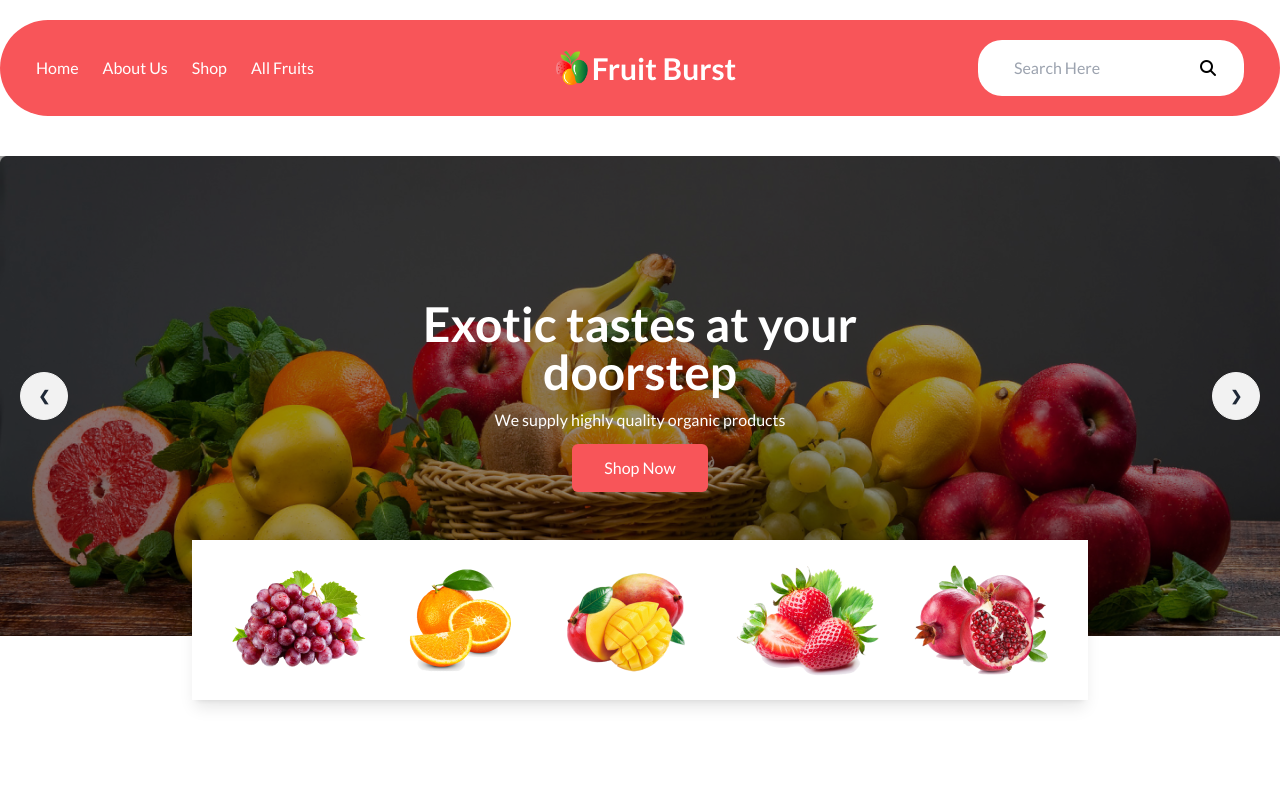
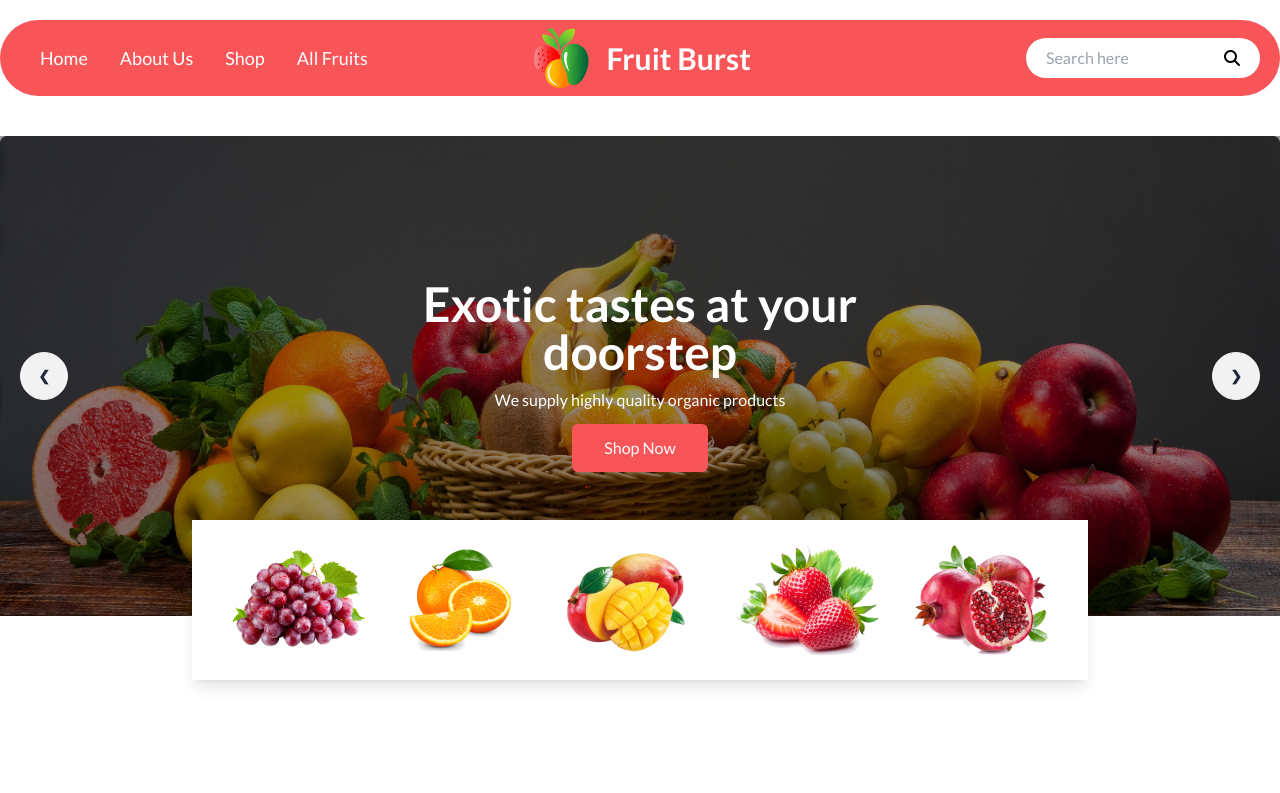
Before and after one commit to redwan9011/redwan-fruit-brust, a plain HTML site: page index.html in a window 1280 px wide. Shown: the top 793 px of the page. Drawn offline with nearby package versions, Linux system fonts and the light colour scheme; grey boxes are pictures that could not be loaded.

Commit message:
added the nav

```diff
--- a/index.html
+++ b/index.html
@@ -20,7 +20,7 @@
       font-family: 'Lato', sans-serif;
     }
 
-    .banner-content {}
+
   </style>
 </head>
 
@@ -28,26 +28,49 @@
 
   <header class="max-w-7xl mx-auto my-5 px-7 md:px-7 lg:px-0">
     <!-- nav section -->
-    <nav
-      class="flex flex-col md:flex-row justify-between items-center bg-[#F85559] md:px-3 lg:px-9 py-5 rounded-3xl md:rounded-[400px] text-white ">
-      <div class="nav-menu">
-        <ul class="flex gap-3 md:gap-2 lg:gap-6 font-normal">
-          <li><a href="#">Home</a></li>
-          <li><a href="#">About Us</a></li>
-          <li><a href="#">Shop</a></li>
-          <li><a href="#">All Fruits</a></li>
-        </ul>
+    <nav class=" mx-auto mt-5   lg:px-0">
+      <div class="navbar bg-[#F85559] text-white rounded-[400px] px-5">
+
+          <div class="navbar-center hidden lg:flex">
+              <ul class="menu menu-horizontal px-1 text-lg">
+                  <li><a>Home </a></li>
+                  <li><a> About Us</a></li>
+                  <li><a> Shop </a></li>
+                  <li><a> All Fruits</a></li>
+              </ul>
+          </div>
+          <div class="navbar-start  ">
+              <div class="dropdown ">
+                  <label tabindex="0" class="btn btn-ghost lg:hidden">
+                      <svg xmlns="http://www.w3.org/2000/svg" class="h-5 w-5" fill="none" viewBox="0 0 24 24"
+                          stroke="currentColor">
+                          <path stroke-linecap="round" stroke-linejoin="round" stroke-width="2"
+                              d="M4 6h16M4 12h8m-8 6h16" />
+                      </svg>
+                  </label>
+                  <ul tabindex="0"
+                      class="menu menu-sm dropdown-content mt-3 z-[1] p-2 shadow bg-base-100 rounded-box w-52 text-lg text-black">
+                      <li><a>Home </a></li>
+                      <li><a> About Us</a></li>
+                      <li><a> Shop </a></li>
+                      <li><a> All Fruits</a></li>
+                  </ul>
+              </div>
+          </div>
+
+          <div class="nav-icon flex lg:mr-96 md:mr-44">
+              <img class="w-10 lg:w-20" src="./images/logo.png" alt="">
+              <a class="btn btn-ghost hover:bg-transparent normal-case text-xl md:text-2xl lg:text-3xl font-bold">Fruit Burst</a>
+          </div>
+       <div class="nav-sec-button hidden md:block">
+
+          <div class="navbar-end bg-white w-fit px-5 py-2 rounded-3xl flex items-center  ">
+              <input type="search" name="search" id="" placeholder="Search here">
+              <i class="fa-solid fa-magnifying-glass text-black"></i>
+          </div>
+       </div>
       </div>
-
-      <div class="nav-icon flex items-center gap-1 py-2 md:py-0">
-        <img class="md:w-8" src="./images/logo.png" alt="">
-        <h1 class=" text-xl md:text-lg lg:text-3xl font-bold">Fruit Burst</h1>
-      </div>
-      <div class="nav-button bg-white px-3 py-1 md:px-7 md:py-2 rounded-3xl">
-        <input type="search" name="search" id="" placeholder="Search Here"
-          class=" px-2 py-2 bg-white focus:outline-none"><i class="fa-solid fa-magnifying-glass text-black"></i>
-      </div>
-    </nav>
+  </nav>
 
     <!-- banner section -->
 
@@ -80,7 +103,7 @@
               <div class="slider-content text-center space-y-3">
                 <h1 class="text-3xl md:text-5xl font-bold ">Exotic tastes at your <br> doorstep</h1>
                 <p class=" font-normal">We supply highly quality organic products</p>
-                <button class="btn bg-[#F85559] border-none text-white px-8"><a href="#">Shop Now</a></button>
+                <button class="py-3 px-2 rounded-md bg-[#F85559] border-none text-white px-8"><a href="#">Shop Now</a></button>
               </div>
             </div>
           </div>
@@ -98,7 +121,7 @@
               <div class="slider-content text-center space-y-3">
                 <h1 class="text-3xl md:text-5xl font-bold ">Exotic tastes at your <br> doorstep</h1>
                 <p class=" font-normal">We supply highly quality organic products</p>
-                <button class="btn bg-[#F85559] border-none text-white px-8"><a href="#">Shop Now</a></button>
+                <button class="py-3 px-2 rounded-md bg-[#F85559] border-none text-white px-8"><a href="#">Shop Now</a></button>
               </div>
             </div>
           </div>
@@ -116,7 +139,7 @@
               <div class="slider-content text-center space-y-3">
                 <h1 class="text-3xl md:text-5xl font-bold ">Exotic tastes at your <br> doorstep</h1>
                 <p class=" font-normal ">We supply highly quality organic products</p>
-                <button class="btn bg-[#F85559] border-none text-white px-8"><a href="#">Shop Now</a></button>
+                <button class="py-3 px-2 rounded-md bg-[#F85559] border-none text-white px-8"><a href="#">Shop Now</a></button>
               </div>
             </div>
           </div>
@@ -127,7 +150,7 @@
         </div>
       </div>
     </div>
-
+<!-- banner-bottom section -->
     <div
       class="banner-bottom-section  lg:flex lg:gap-8 bg-white shadow-lg w-fit mx-auto px-9 py-6  relative bottom-24  hidden  lg:block">
       <img src="./images/fruit1.png" alt="">
```
